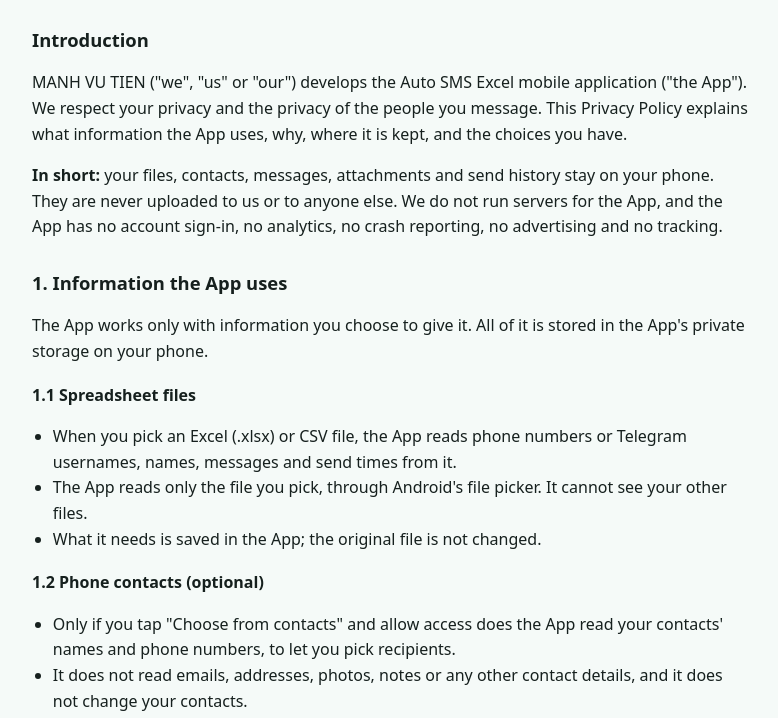
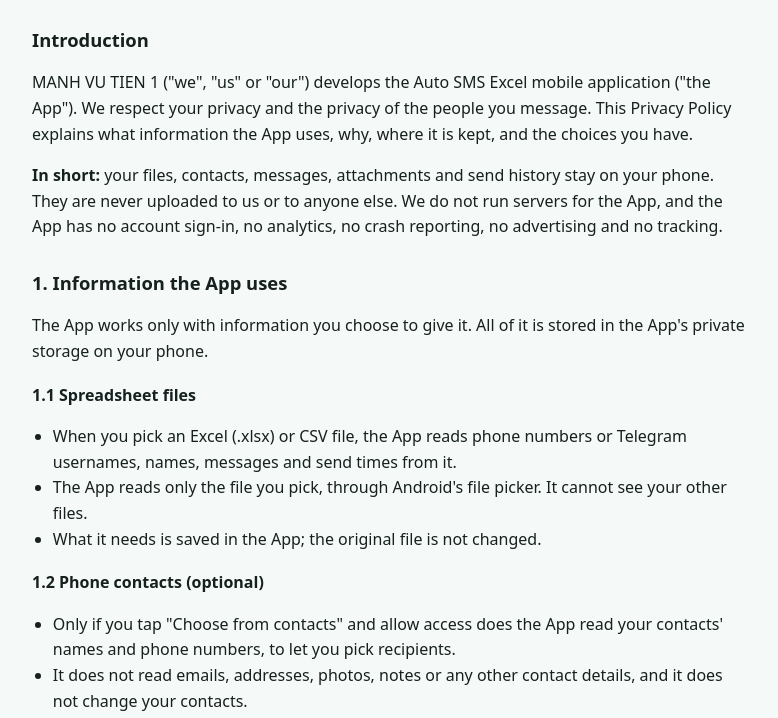
Before and after one commit to VTM1601/VTM1601.github.io, a plain HTML site: page auto-sms-excel/privacy.html in a window 1280 px wide. Shown: the part 82-800 px from the top of the page, without its empty margins (248-1026 px from the left). Drawn offline with Linux system fonts and the light colour scheme.

Commit message:
Test
Test web

```diff
--- a/auto-sms-excel/privacy.html
+++ b/auto-sms-excel/privacy.html
@@ -12,7 +12,7 @@
 <p class="meta">Auto SMS Excel · Last updated: 25 November 2026</p>
 
 <h2>Introduction</h2>
-<p>MANH VU TIEN ("we", "us" or "our") develops the Auto SMS Excel mobile application ("the App"). We respect your privacy and the privacy of the people you message. This Privacy Policy explains what information the App uses, why, where it is kept, and the choices you have.</p>
+<p>MANH VU TIEN 1 ("we", "us" or "our") develops the Auto SMS Excel mobile application ("the App"). We respect your privacy and the privacy of the people you message. This Privacy Policy explains what information the App uses, why, where it is kept, and the choices you have.</p>
 <p><strong>In short:</strong> your files, contacts, messages, attachments and send history stay on your phone. They are never uploaded to us or to anyone else. We do not run servers for the App, and the App has no account sign-in, no analytics, no crash reporting, no advertising and no tracking.</p>
 
 <h2>1. Information the App uses</h2>
```
